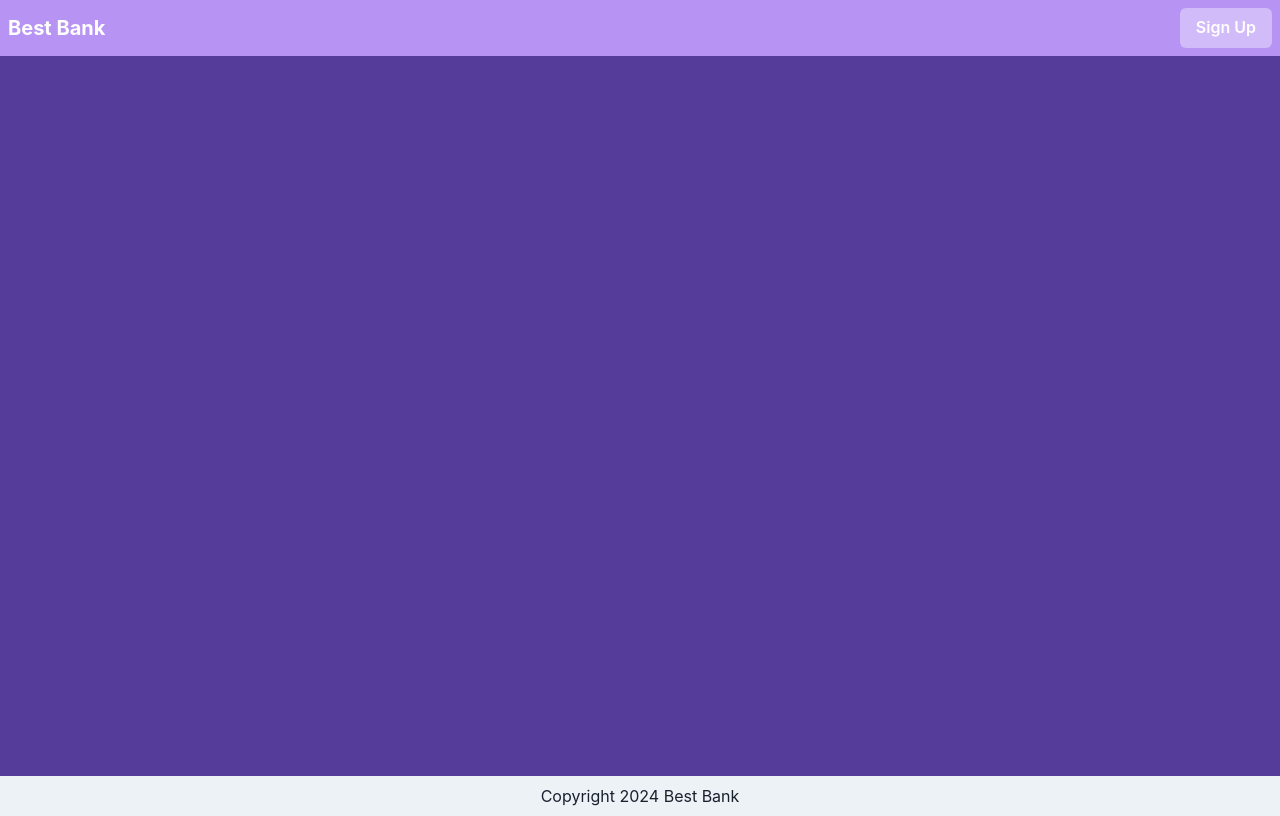
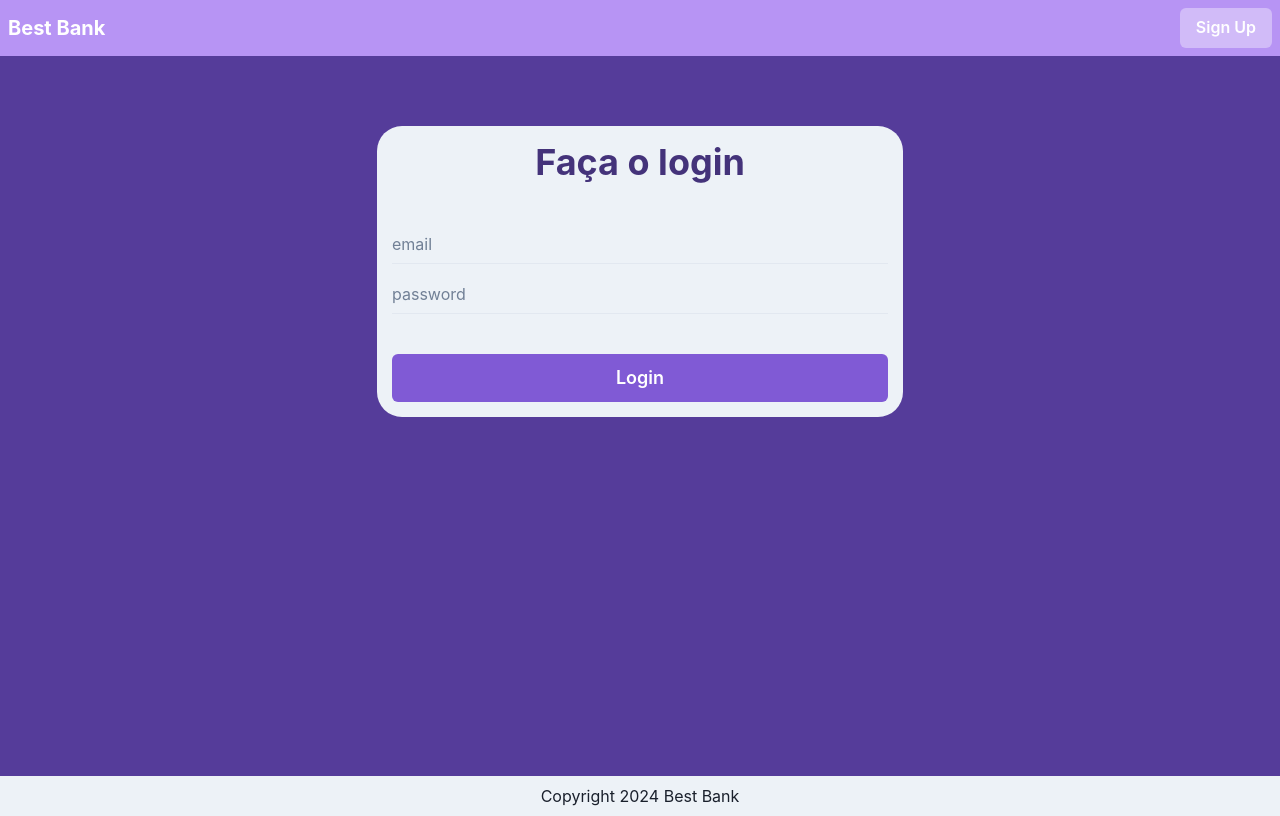
Before and after one commit to YasCastro/my-bank-app, a React (Create React App) app: page / in a window 1280 px wide. Built offline with nearby package versions, Linux system fonts and the light colour scheme.

Commit message:
Construção das páginas da aplicação

```diff
--- a/src/components/Card.tsx
+++ b/src/components/Card.tsx
@@ -8,7 +8,32 @@ export const Card = () => {
   return (
     <Center marginTop="45px">
       <Box backgroundColor='gray.100' borderRadius='25px' padding='15px'>
-
+        <Center>
+          <Heading color="purple.800">Faça o login</Heading>
+        </Center>
+        <Input
+          placeholder="email"
+          marginTop="40px"
+          variant="flushed"
+          value={ email }
+          onChange={(event) => setEmail(event.target.value)}/>
+        <Input
+          placeholder="password"
+          type="password"
+          marginTop="10px"
+          variant="flushed"
+        />
+        <Center>
+          <Button
+            onClick={() => login(email)}
+            colorScheme="purple"
+            size="lg"
+            width="100%"
+            marginTop="40px"
+          >
+            Login
+          </Button>
+        </Center>
       </Box>
     </Center>
   )
--- a/src/pages/Conta.tsx
+++ b/src/pages/Conta.tsx
@@ -1,5 +1,61 @@
+import { useEffect, useState } from "react";
+import { useNavigate, useParams } from "react-router-dom";
+import { Box, Center, SimpleGrid, Spinner } from "@chakra-ui/react";
+import { api } from "../api";
+import { CardInfo } from "../components/CardInfo";
+
+interface UserData {
+  email: string,
+  password: string,
+  name: string,
+  id: string
+}
+
 const Conta = () => {
-  return (<h1></h1>)
+  const [userData, setUserData] = useState<null | UserData>()
+  const navigate = useNavigate()
+  const actualDate = new Date()
+  const { id } = useParams()
+
+  useEffect(() => {
+    const getData = async () => {
+      const data: any | UserData = await api
+      setUserData(data)
+    }
+    getData()
+  }, [])
+
+  if (userData && id !== userData.id) {
+    navigate("/")
+  }
+
+  return (
+    <Center>
+      <SimpleGrid columns={2} spacing={8} paddingTop={16}>
+        {
+          userData === undefined || userData === null ?
+            (
+              <Center>
+                <Spinner size="xl" color="white"/>
+              </Center>
+            ) :
+            (
+              <>
+                <CardInfo
+                  mainContent={`Bem vinda ${userData?.name}`}
+                  content={`${actualDate.getDay()}/${actualDate.getMonth()}/${actualDate.getFullYear()} ${actualDate.Hours}:${actualDate.getMinutes()}`}
+                />
+                <CardInfo
+                  mainContent="Saldo"
+                  content=""
+                />
+              </>
+            )
+        }
+
+      </SimpleGrid>
+    </Center>
+  )
 }
 
 export default Conta;
--- a/src/pages/ContaInfo.tsx
+++ b/src/pages/ContaInfo.tsx
@@ -1,5 +1,19 @@
+import { Text } from "@chakra-ui/react"
+import { Link } from "react-router-dom";
+
 const ContaInfo = () => {
-  return (<h1></h1>)
+  return (
+    <>
+      <Text fontSize="3xl" fontWeight="bold">
+        Informações da Conta
+      </Text>
+      <Link to="/conta/1">
+        <Text fontSize="3xl">
+          Conta
+        </Text>
+      </Link>
+    </>
+  )
 }
 
 export default ContaInfo;
--- a/src/pages/Home.tsx
+++ b/src/pages/Home.tsx
@@ -1,5 +1,13 @@
+import { Box } from "@chakra-ui/react";
+import { Card } from "../components/Card";
+
+
 const Home = () => {
-  return (<h1></h1>)
+  return (
+    <Box>
+      <Card/>
+    </Box>
+  )
 }
 
 export default Home;
```
Also changed, not shown: 1 other file (tests, documents, lock files or other folders).
